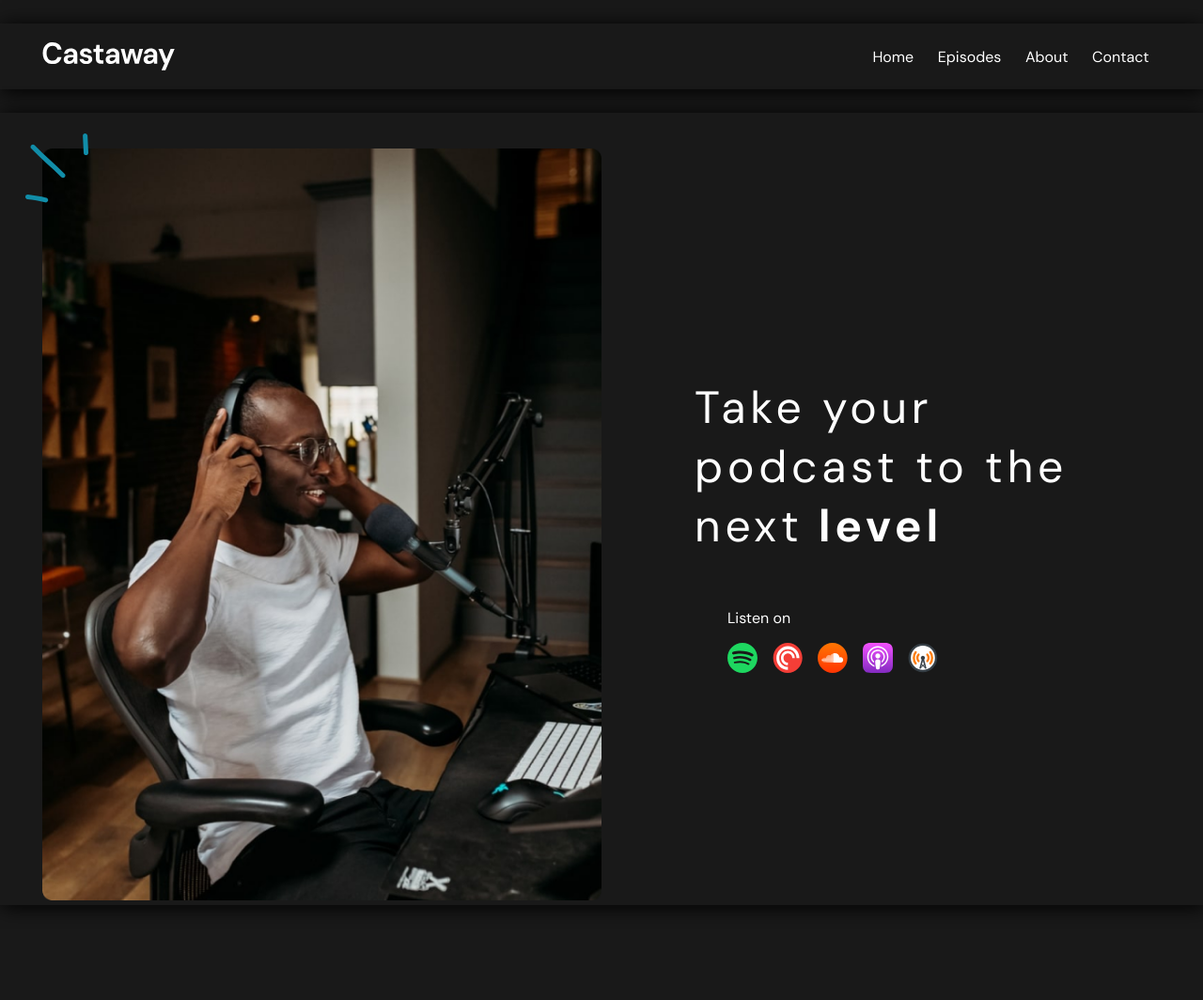
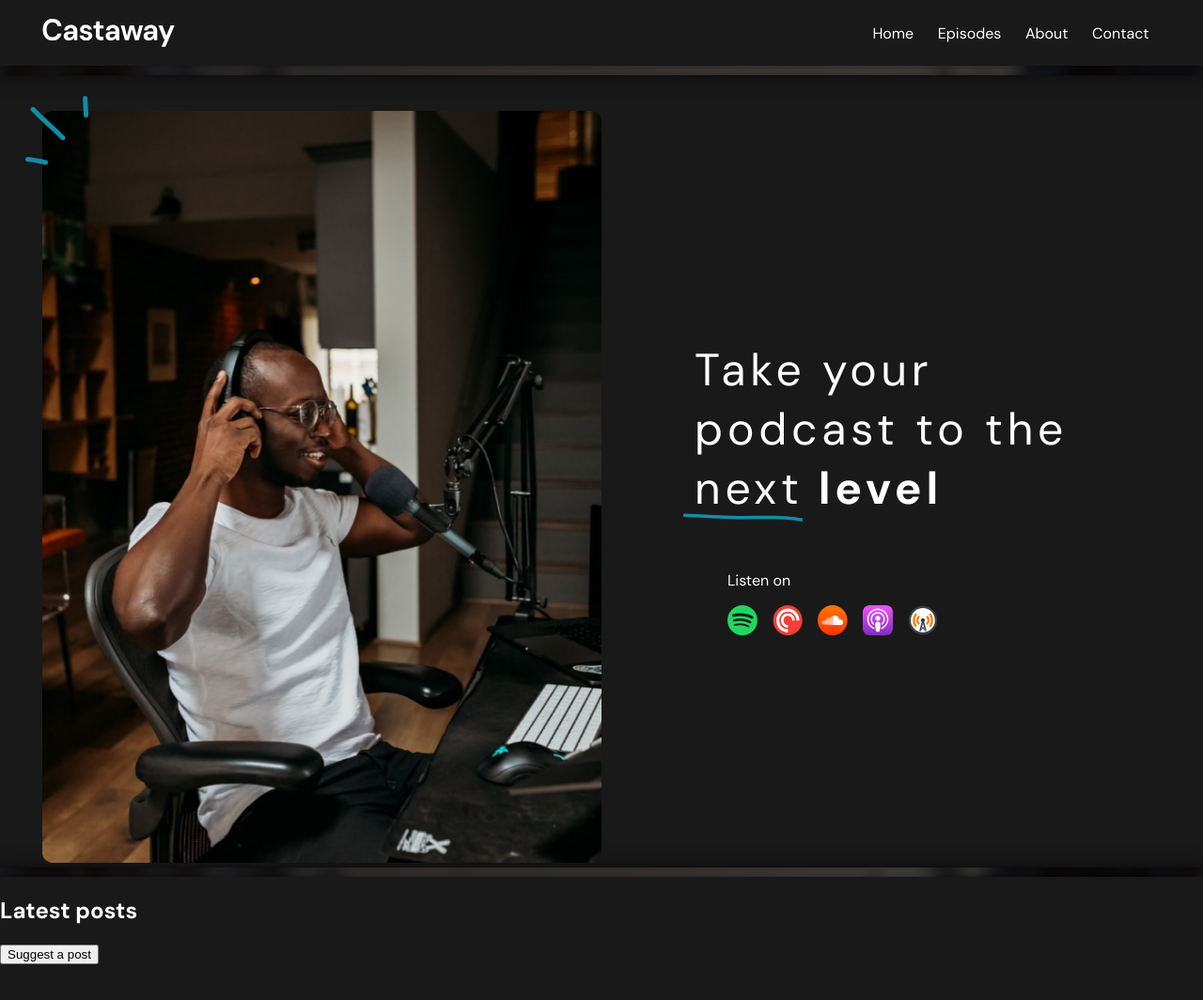
Before and after one commit to bloon1k/castaway-react, a React (Create React App) app: page / in a window 1280 px wide. Shown: the top 1064 px of the page at 94% size. Before the commit the page ends 988 px from the top, so only its background shows below. Built offline with nearby package versions, Linux system fonts and the light colour scheme.

Commit message:
add background, add posts section, shadows improvements

```diff
--- a/src/App.js
+++ b/src/App.js
@@ -2,6 +2,7 @@ import React from 'react';
 import './styles/App.scss';
 import Head from "./components/nav/Head";
 import Hero from "./components/hero/Hero";
+import Posts from "./components/Posts/Posts";
 
 function App() {
 
@@ -10,6 +11,7 @@ function App() {
         <div className="container">
             <Head/>
             <Hero/>
+            <Posts/>
         </div>
     </div>
   );
--- /dev/null
+++ b/src/components/Posts/Posts-styles.scss
@@ -0,0 +1,23 @@
+@use '../../styles/colors';
+
+.posts {
+  background: colors.$primary;
+  width: 100%;
+  height: 1000px;
+  box-shadow: 0 0 20px 6px black;
+  color: colors.$white;
+}
+
+// Adaptive media queries
+@media screen and (min-width: 1440px) {
+  .posts {
+    width: 1440px;
+  }
+}
+
+@media screen and (max-width: 900px) {
+
+}
+@media screen and (max-width: 480px) {
+
+}
--- /dev/null
+++ b/src/components/Posts/Posts.jsx
@@ -0,0 +1,17 @@
+import React from 'react';
+import './Posts-styles.scss'
+
+const Posts = () => {
+    return (
+        <section className={'posts'}>
+            <div className="posts__header">
+                <h2>Latest posts</h2>
+                <button>
+                    Suggest a post
+                </button>
+            </div>
+        </section>
+    );
+};
+
+export default Posts;
--- a/src/components/hero/Hero-styles.scss
+++ b/src/components/hero/Hero-styles.scss
@@ -3,10 +3,10 @@
 .hero {
   background: colors.$primary;
   width: 100%;
-  margin: 0 0 25px 0;
+  margin: 80px 0 10px 0;
   display: flex;
   color: colors.$white;
-  box-shadow: 2px 2px 20px black;
+  box-shadow: 0 0 20px 5px black;
 
   // Left side
   &__image-wrapper {
@@ -37,9 +37,17 @@
   &__title {
     font-size: 300%;
     letter-spacing: .1em;
+    position: relative;
 
     & span {
       font-weight: 400;
+    }
+
+    &-line {
+      width: 32%;
+      position: absolute;
+      top: 63%;
+      left: -3%;
     }
   }
   // Right side
--- a/src/components/hero/Hero.jsx
+++ b/src/components/hero/Hero.jsx
@@ -6,6 +6,7 @@ import soundcloud from '../../Assets/soundcloud.svg';
 import podcasts from '../../Assets/podcasts.svg';
 import radio from '../../Assets/radio.svg';
 import sparks from '../../Assets/sparks.svg'
+import underline from '../../Assets/underline.svg'
 
 const Hero = () => {
     return (
@@ -21,6 +22,7 @@ const Hero = () => {
                         podcast to the <br/>
                         next
                     </span>
+                    <img src={underline} alt="underline" className={'hero__title-line'}/>
                     <strong> level</strong>
                 </h2>
                 <div className="hero__music-wrapper">
--- a/src/components/nav/Burger-menu-styles.scss
+++ b/src/components/nav/Burger-menu-styles.scss
@@ -1,7 +1,7 @@
 @use '../../styles/colors';
 
 .head__menu {
-  padding: 50px 3.5% 0 3.5%;
+  padding: 25px 3.5% 0 3.5%;
   display: none;
   flex-direction: column;
   gap: 20px;
--- a/src/components/nav/Nav-styles.scss
+++ b/src/components/nav/Head-styles.scss
@@ -4,11 +4,13 @@
   background: colors.$primary;
   width: 100%;
   height: 70px;
+  position: fixed;
   display: flex;
   justify-content: space-between;
   align-items: center;
-  margin: 25px 0;
-  box-shadow: 2px 2px 20px black;
+  margin: 0 0 10px 0;
+  box-shadow: 0 0 20px 6px black;
+  z-index: 1;
 
   &__logo {
     width: 11%;
--- a/src/components/nav/Head.jsx
+++ b/src/components/nav/Head.jsx
@@ -1,5 +1,5 @@
 import React from 'react';
-import './Nav-styles.scss'
+import './Head-styles.scss'
 import './Burger-menu-styles.scss'
 import logo from '../../Assets/logo.svg'
 
--- a/src/styles/App.scss
+++ b/src/styles/App.scss
@@ -7,7 +7,9 @@
 
 body {
     font-family: 'DM Sans', 'sans-serif';
-    background: colors.$primary;
+    background: url("../Assets/bg.png") fixed;
+    //backdrop-filter: blur(8px);
+    background-size: cover;
     margin: 0;
     padding: 0;
 }
```
Also changed, not shown: src/Assets/bg.jpg (added), src/Assets/bg.png (added).
